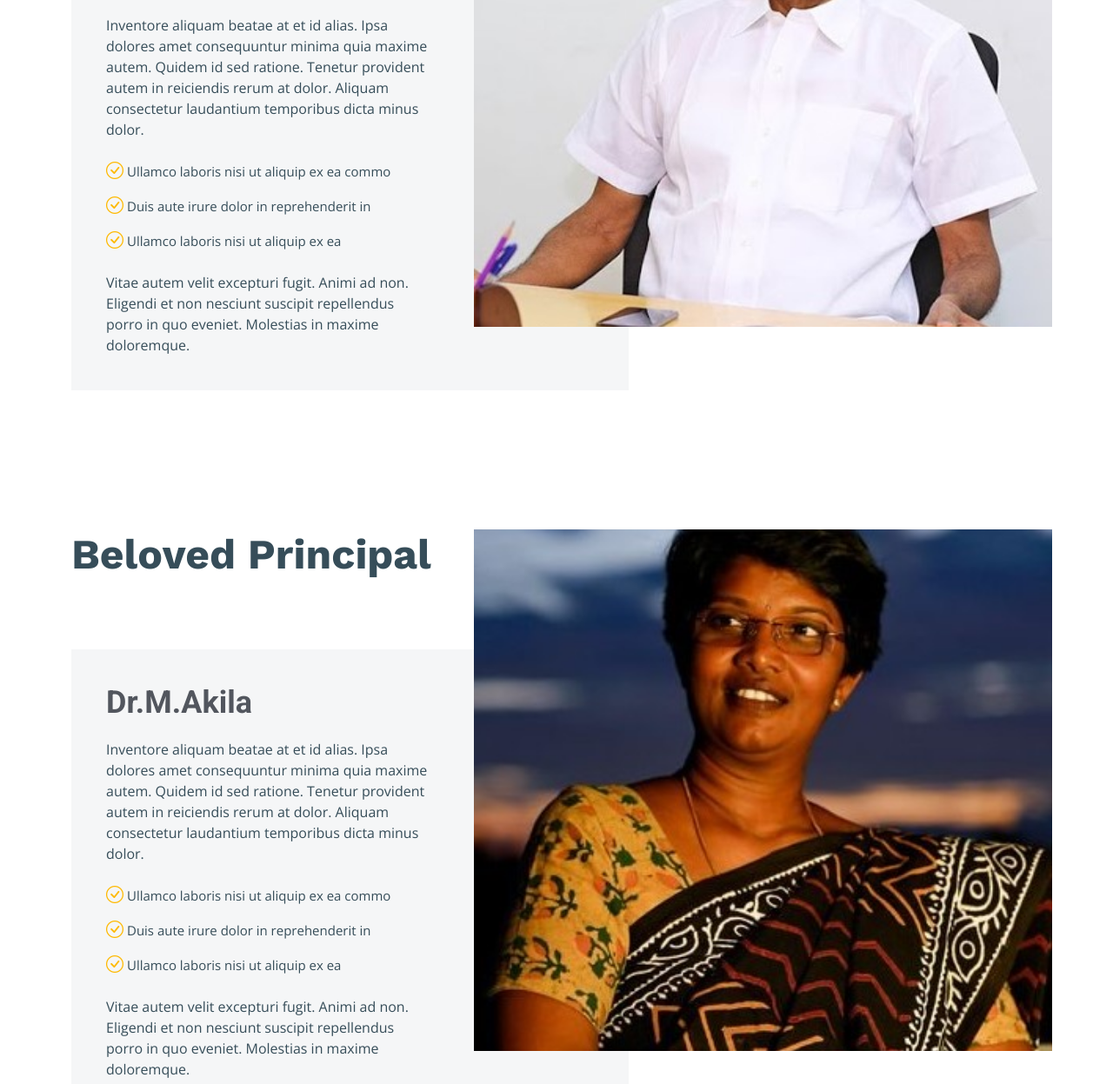
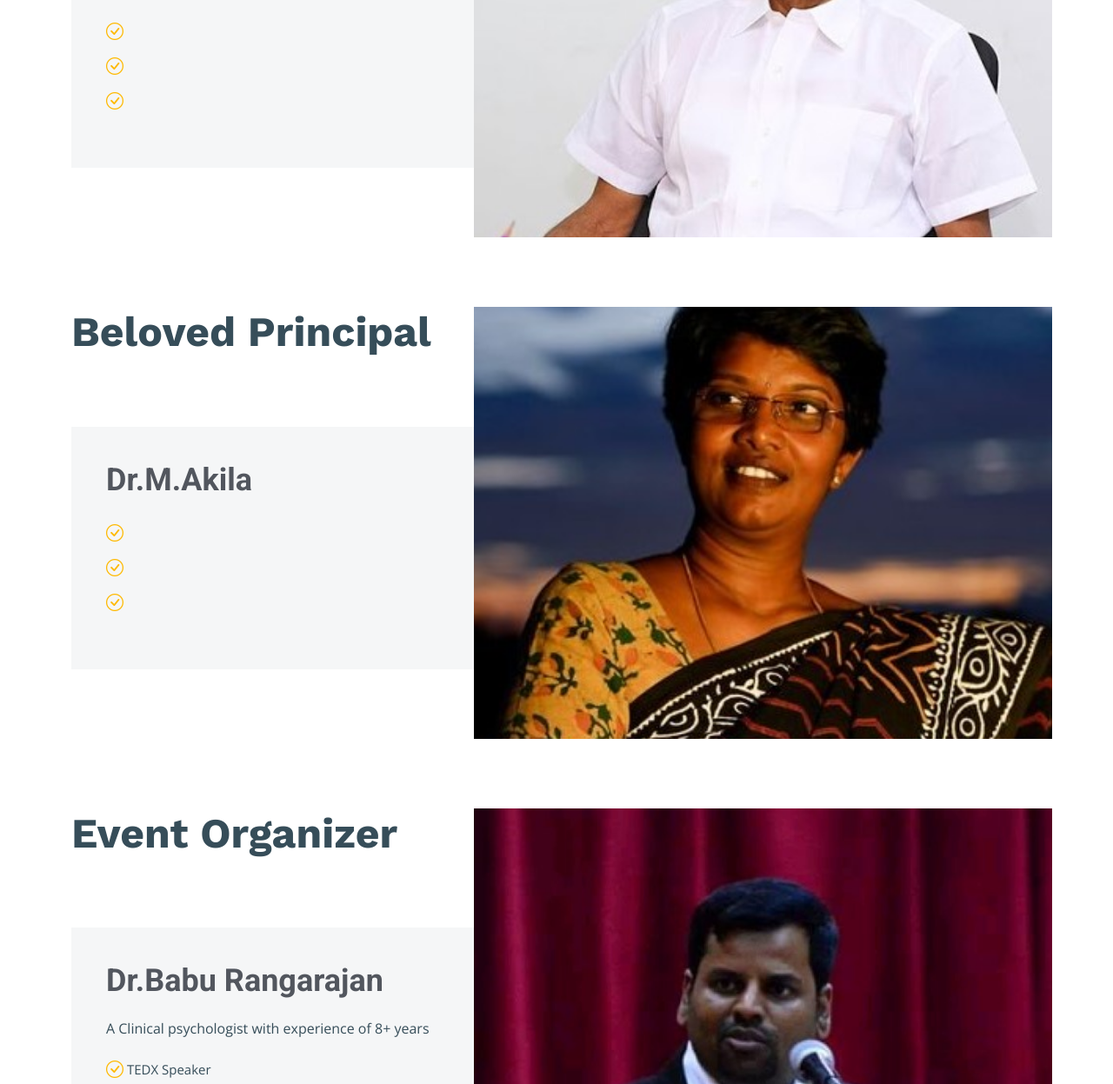
Before and after one commit to Marathon22/Marathon2022, a plain HTML site: page about.html in a window 1280 px wide. Shown: the part 613-1860 px from the top of the page at 87% size. Drawn offline with nearby package versions, Linux system fonts and the light colour scheme.

Commit message:
Update about.html

```diff
--- a/about.html
+++ b/about.html
@@ -74,13 +74,13 @@
 
             <div class="our-story">
               <h3>Dr.K.P.Ramasamy</h3>
-              <p>Inventore aliquam beatae at et id alias. Ipsa dolores amet consequuntur minima quia maxime autem. Quidem id sed ratione. Tenetur provident autem in reiciendis rerum at dolor. Aliquam consectetur laudantium temporibus dicta minus dolor.</p>
+              <p></p>
               <ul>
-                <li><i class="bi bi-check-circle"></i> <span>Ullamco laboris nisi ut aliquip ex ea commo</span></li>
-                <li><i class="bi bi-check-circle"></i> <span>Duis aute irure dolor in reprehenderit in</span></li>
-                <li><i class="bi bi-check-circle"></i> <span>Ullamco laboris nisi ut aliquip ex ea</span></li>
+                <li><i class="bi bi-check-circle"></i> <span></span></li>
+                <li><i class="bi bi-check-circle"></i> <span></span></li>
+                <li><i class="bi bi-check-circle"></i> <span></span></li>
               </ul>
-              <p>Vitae autem velit excepturi fugit. Animi ad non. Eligendi et non nesciunt suscipit repellendus porro in quo eveniet. Molestias in maxime doloremque.</p>
+              <p></p>
 
               </div>
             </div>
@@ -105,13 +105,13 @@
 
             <div class="our-story">
               <h3>Dr.M.Akila</h3>
-              <p>Inventore aliquam beatae at et id alias. Ipsa dolores amet consequuntur minima quia maxime autem. Quidem id sed ratione. Tenetur provident autem in reiciendis rerum at dolor. Aliquam consectetur laudantium temporibus dicta minus dolor.</p>
+              <p></p>
               <ul>
-                <li><i class="bi bi-check-circle"></i> <span>Ullamco laboris nisi ut aliquip ex ea commo</span></li>
-                <li><i class="bi bi-check-circle"></i> <span>Duis aute irure dolor in reprehenderit in</span></li>
-                <li><i class="bi bi-check-circle"></i> <span>Ullamco laboris nisi ut aliquip ex ea</span></li>
+                <li><i class="bi bi-check-circle"></i> <span></span></li>
+                <li><i class="bi bi-check-circle"></i> <span></span></li>
+                <li><i class="bi bi-check-circle"></i> <span></span></li>
               </ul>
-              <p>Vitae autem velit excepturi fugit. Animi ad non. Eligendi et non nesciunt suscipit repellendus porro in quo eveniet. Molestias in maxime doloremque.</p>
+              <p></p>
 
               </div>
             </div>
```
